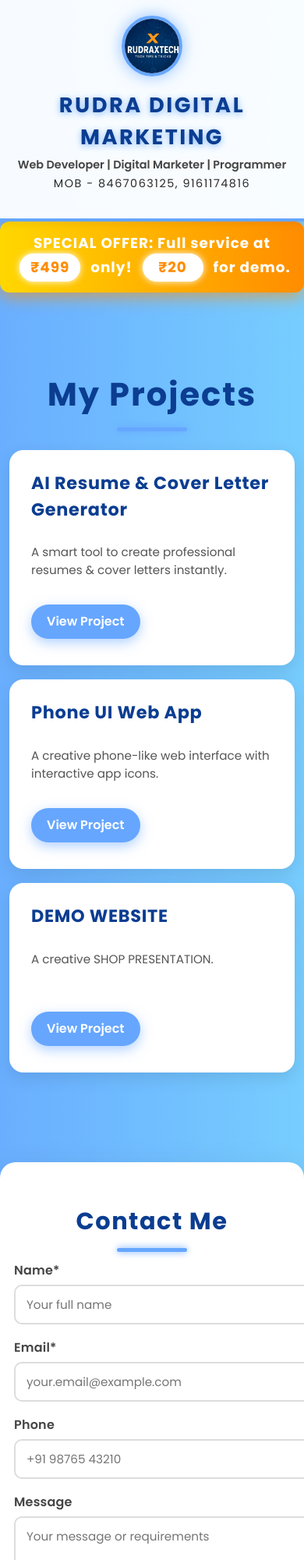
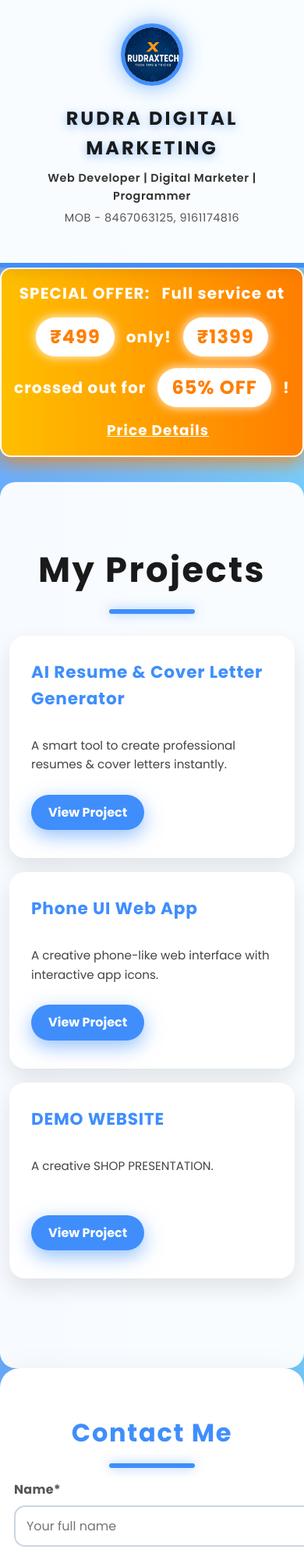
Before and after one commit to anandshukla2212/rudramarket, a plain HTML site: page index.html in a window 390 px wide. Shown: the top 2000 px of the page at 78% size. Drawn offline with Linux system fonts and the light colour scheme.

Commit message:
Update index.html

```diff
--- a/index.html
+++ b/index.html
@@ -8,6 +8,7 @@
   <link href="https://fonts.googleapis.com/css2?family=Poppins:wght@400;600;700&display=swap" rel="stylesheet" />
   <link rel="stylesheet" href="https://cdnjs.cloudflare.com/ajax/libs/font-awesome/6.4.0/css/all.min.css" />
   <style>
+    /* Background gradient animation */
     @keyframes gradientBG {
       0% { background-position: 0% 50%; }
       50% { background-position: 100% 50%; }
@@ -19,389 +20,396 @@
       background: linear-gradient(270deg, #89f7fe, #66a6ff, #89f7fe, #66a6ff);
       background-size: 800% 800%;
       animation: gradientBG 20s ease infinite;
-      color: #333;
+      color: #1a1a1a;
       scroll-behavior: smooth;
       min-height: 100vh;
       display: flex;
       flex-direction: column;
-      line-height: 1.5;
+      line-height: 1.6;
+      -webkit-font-smoothing: antialiased;
+      -moz-osx-font-smoothing: grayscale;
     }
     header {
       text-align: center;
-      padding: 20px 15px 30px;
-      background: rgba(255, 255, 255, 0.95);
-      border-bottom: 4px solid #66a6ff;
-      box-shadow: 0 3px 10px rgba(0,0,0,0.08);
+      padding: 30px 20px 40px;
+      background: rgba(255, 255, 255, 0.96);
+      border-bottom: 6px solid #3f8efc;
+      box-shadow: 0 4px 18px rgba(0, 0, 0, 0.1);
       position: sticky;
       top: 0;
-      z-index: 10;
+      z-index: 1000;
+      user-select: none;
     }
     header img {
-      width: 100px;
-      height: 100px;
+      width: 110px;
+      height: 110px;
       border-radius: 50%;
-      border: 4px solid #66a6ff;
-      box-shadow: 0 0 20px rgba(102, 166, 255, 0.7);
+      border: 5px solid #3f8efc;
+      box-shadow: 0 0 28px #3f8efcaa;
       object-fit: cover;
       transition: transform 0.4s ease, box-shadow 0.4s ease;
       cursor: pointer;
-      margin-bottom: 10px;
+      margin-bottom: 15px;
     }
     header img:hover {
-      transform: scale(1.1) rotate(5deg);
-      box-shadow: 0 0 30px rgba(102, 166, 255, 1);
+      transform: scale(1.12) rotate(7deg);
+      box-shadow: 0 0 42px #3f8efcff;
     }
     header h1 {
-      margin: 0 0 4px;
-      font-size: 1.8rem;
-      letter-spacing: 2.5px;
+      margin: 0 0 8px;
+      font-size: 2.3rem;
+      letter-spacing: 3px;
       font-weight: 700;
-      color: #0b3d91;
-      text-shadow: 0 2px 8px rgba(102, 166, 255, 0.8);
+      color: #1a1a1a;
+      text-shadow: 0 3px 12px #3f8efc88;
     }
     header p {
-      font-size: 0.95rem;
-      color: #444;
-      margin: 3px 0;
+      font-size: 1.05rem;
+      color: #333;
+      margin: 5px 0;
       font-weight: 600;
+      letter-spacing: 0.6px;
     }
     header p:last-child {
-      letter-spacing: 1.5px;
+      color: #555;
       font-weight: 500;
-      color: #2a2a2a;
+      letter-spacing: 0.5px;
     }
-
     /* Offer Banner */
     .offer-banner {
-      background: linear-gradient(90deg, #ffd700, #ff8c00);
-      padding: 15px 15px;
-      margin: 0 auto 35px;
+      background: linear-gradient(90deg, #ffbf00, #ff7e00);
+      padding: 20px 20px;
+      margin: 0 auto 45px;
       max-width: 1000px;
-      border-radius: 12px;
-      box-shadow: 0 6px 20px rgba(255, 140, 0, 0.6);
+      border-radius: 14px;
+      box-shadow: 0 7px 24px rgba(255, 126, 0, 0.8);
       text-align: center;
       cursor: default;
       transition: background 0.4s ease;
+      user-select: none;
+      color: #fff;
+      font-weight: 700;
+      font-size: 1.4rem;
+      letter-spacing: 1.1px;
+      display: flex;
+      justify-content: center;
+      align-items: center;
+      gap: 15px;
+      flex-wrap: wrap;
+      border: 2px solid #fff;
     }
     .offer-banner:hover {
-      background: linear-gradient(90deg, #ff8c00, #ffd700);
-      box-shadow: 0 8px 30px rgba(255, 165, 0, 0.8);
+      background: linear-gradient(90deg, #ff7e00, #ffbf00);
+      box-shadow: 0 10px 35px rgba(255, 140, 0, 0.9);
     }
-    .offer-banner .offer-content p {
-      font-size: 1.35rem;
-      font-weight: 700;
-      color: #fff;
-      letter-spacing: 1px;
-      margin: 0;
-      user-select: none;
-    }
-    .offer-banner .offer-content p span {
+    .offer-banner span {
       background: #fff;
-      color: #ff8c00;
-      padding: 4px 14px;
-      border-radius: 25px;
-      margin: 0 8px;
-      box-shadow: 0 0 10px #fff;
+      color: #ff7e00;
+      padding: 6px 18px;
+      border-radius: 30px;
+      box-shadow: 0 0 14px #fff;
       transition: box-shadow 0.3s ease;
       display: inline-block;
-      min-width: 50px;
+      min-width: 60px;
+      font-size: 1.5rem;
     }
-    .offer-banner .offer-content p span:hover {
-      box-shadow: 0 0 18px #ff8c00;
+    .offer-banner span:hover {
+      box-shadow: 0 0 25px #ff7e00;
     }
-
+    .offer-banner a {
+      font-weight: 700;
+      font-size: 1.15rem;
+      color: #fff;
+      text-decoration: underline;
+      margin-left: 15px;
+      user-select: text;
+      cursor: pointer;
+      border-bottom: 2px solid transparent;
+      transition: border-color 0.3s ease;
+    }
+    .offer-banner a:hover {
+      border-color: #fff;
+    }
+    /* Section general */
     section {
-      padding: 50px 15px 60px;
+      padding: 60px 20px 70px;
       max-width: 1000px;
       margin: auto;
       flex-grow: 1;
+      background: rgba(255,255,255,0.95);
+      border-radius: 20px;
+      box-shadow: 0 15px 40px rgba(0,0,0,0.08);
+      user-select: none;
     }
+    /* Section heading */
     h2 {
       text-align: center;
-      color: #0b3d91;
-      margin-bottom: 40px;
-      font-size: 2.6rem;
+      color: #1a1a1a;
+      margin-bottom: 48px;
+      font-size: 2.8rem;
+      font-weight: 700;
+      letter-spacing: 2.4px;
       position: relative;
-      font-weight: 700;
-      letter-spacing: 2px;
+      user-select: text;
     }
     h2::after {
       content: "";
       position: absolute;
-      width: 90px;
-      height: 5px;
-      background: #66a6ff;
-      bottom: -16px;
+      width: 110px;
+      height: 6px;
+      background: #3f8efc;
+      bottom: -20px;
       left: 50%;
       transform: translateX(-50%);
-      border-radius: 3px;
-      box-shadow: 0 0 10px #66a6ff;
+      border-radius: 4px;
+      box-shadow: 0 0 14px #3f8efc88;
     }
-
     /* Projects grid */
     .projects {
       display: grid;
       grid-template-columns: repeat(auto-fit, minmax(280px, 1fr));
-      gap: 26px;
+      gap: 30px;
       margin-bottom: 70px;
     }
     .project {
       background: #fff;
-      padding: 26px 28px 34px;
-      border-radius: 18px;
-      box-shadow: 0 7px 22px rgba(0,0,0,0.1);
-      transition: transform 0.35s cubic-bezier(0.4, 0, 0.2, 1), box-shadow 0.35s ease;
+      padding: 30px 28px 36px;
+      border-radius: 20px;
+      box-shadow: 0 12px 28px rgba(0,0,0,0.1);
+      transition: transform 0.4s cubic-bezier(0.4, 0, 0.2, 1), box-shadow 0.35s ease;
       cursor: default;
       display: flex;
       flex-direction: column;
       justify-content: space-between;
+      user-select: text;
     }
     .project:hover {
-      transform: translateY(-8px) scale(1.04);
-      box-shadow: 0 13px 30px rgba(0,0,0,0.15);
+      transform: translateY(-12px) scale(1.06);
+      box-shadow: 0 20px 48px rgba(0,0,0,0.15);
     }
     .project h3 {
-      margin: 0 0 12px;
-      color: #0b3d91;
+      margin: 0 0 15px;
+      color: #3f8efc;
       font-weight: 700;
-      font-size: 1.6rem;
-      letter-spacing: 0.7px;
+      font-size: 1.75rem;
+      letter-spacing: 0.8px;
     }
     .project p {
-      font-size: 1rem;
-      color: #555;
-      min-height: 65px;
-      line-height: 1.5;
-      margin-bottom: 18px;
+      font-size: 1.05rem;
+      color: #444;
+      min-height: 72px;
+      line-height: 1.6;
+      margin-bottom: 20px;
       flex-grow: 1;
+      user-select: text;
     }
     .project a {
       align-self: flex-start;
-      padding: 11px 22px;
-      background: #66a6ff;
+      padding: 13px 28px;
+      background: #3f8efc;
       color: white;
-      border-radius: 30px;
-      font-weight: 600;
-      font-size: 1.05rem;
+      border-radius: 35px;
+      font-weight: 700;
+      font-size: 1.1rem;
       text-decoration: none;
-      box-shadow: 0 5px 15px rgba(102, 166, 255, 0.5);
-      transition: background 0.3s ease, box-shadow 0.3s ease;
+      box-shadow: 0 8px 25px rgba(63, 142, 252, 0.55);
+      transition: background 0.35s ease, box-shadow 0.35s ease;
+      user-select: none;
     }
     .project a:hover,
     .project a:focus {
-      background: #4a7ad9;
-      box-shadow: 0 7px 20px rgba(74, 122, 217, 0.7);
+      background: #2c6ed5;
+      box-shadow: 0 10px 28px rgba(44, 110, 213, 0.9);
       outline: none;
     }
-
-    /* Contact form styles */
+    /* Contact Form */
     .contact-form {
       background: #fff;
-      padding: 38px 30px;
-      border-radius: 20px;
-      box-shadow: 0 10px 40px rgba(0,0,0,0.1);
-      max-width: 480px;
-      margin: 0 auto 80px;
-      transition: box-shadow 0.3s ease;
+      padding: 45px 35px 50px;
+      border-radius: 25px;
+      box-shadow: 0 18px 50px rgba(0,0,0,0.1);
+      max-width: 520px;
+      margin: 0 auto 90px;
+      transition: box-shadow 0.35s ease;
+      user-select: text;
     }
     .contact-form:hover {
-      box-shadow: 0 14px 60px rgba(0,0,0,0.15);
+      box-shadow: 0 22px 70px rgba(0,0,0,0.15);
     }
     .contact-form h2 {
-      margin-bottom: 28px;
-      color: #0b3d91;
-      font-size: 2.2rem;
+      margin-bottom: 35px;
+      color: #3f8efc;
+      font-size: 2.4rem;
       font-weight: 700;
       text-align: center;
-      letter-spacing: 1.5px;
+      letter-spacing: 1.7px;
+      user-select: text;
     }
     .contact-form label {
       display: block;
-      margin-top: 20px;
-      font-weight: 600;
-      color: #444;
-      font-size: 1.05rem;
-      letter-spacing: 0.2px;
+      margin-top: 24px;
+      font-weight: 700;
+      color: #555;
+      font-size: 1.1rem;
+      letter-spacing: 0.3px;
+      user-select: text;
     }
     .contact-form input,
     .contact-form textarea {
       width: 100%;
-      padding: 14px 16px;
-      margin-top: 6px;
-      border: 2px solid #ddd;
-      border-radius: 10px;
-      font-size: 1rem;
+      padding: 16px 18px;
+      margin-top: 8px;
+      border: 2.5px solid #cbd5e1;
+      border-radius: 14px;
+      font-size: 1.1rem;
       font-family: 'Poppins', sans-serif;
-      transition: border-color 0.3s ease, box-shadow 0.3s ease;
+      transition: border-color 0.35s ease, box-shadow 0.35s ease;
       resize: vertical;
+      user-select: text;
     }
     .contact-form input:focus,
     .contact-form textarea:focus {
-      border-color: #66a6ff;
-      box-shadow: 0 0 8px #66a6ffaa;
+      border-color: #3f8efc;
+      box-shadow: 0 0 12px #3f8efcaa;
       outline: none;
     }
     .contact-form textarea {
-      min-height: 120px;
-      font-size: 1.05rem;
+      min-height: 140px;
+      font-size: 1.15rem;
     }
     .contact-form button {
-      margin-top: 32px;
-      background: linear-gradient(135deg, #66a6ff, #5479d9);
+      margin-top: 38px;
+      background: linear-gradient(135deg, #3f8efc, #1a66d1);
       color: white;
       border: none;
-      padding: 15px 0;
-      font-size: 1.22rem;
-      font-weight: 700;
-      border-radius: 50px;
+      padding: 18px 0;
+      font-size: 1.3rem;
+      font-weight: 800;
+      border-radius: 60px;
       cursor: pointer;
       width: 100%;
-      box-shadow: 0 8px 20px rgba(102, 166, 255, 0.7);
+      box-shadow: 0 12px 30px rgba(31, 96, 225, 0.8);
       transition: background 0.4s ease, box-shadow 0.4s ease;
       user-select: none;
       touch-action: manipulation;
     }
     .contact-form button:hover,
     .contact-form button:focus {
-      background: linear-gradient(135deg, #5479d9, #4061a6);
-      box-shadow: 0 10px 25px rgba(64, 97, 166, 0.9);
+      background: linear-gradient(135deg, #1a66d1, #1349a2);
+      box-shadow: 0 15px 35px rgba(19, 73, 162, 0.95);
       outline: none;
     }
     .contact-form button:disabled {
-      background: #a0bdfd;
+      background: #a3bbf8;
       box-shadow: none;
       cursor: not-allowed;
     }
-
+    /* Footer */
     footer {
       text-align: center;
-      padding: 28px 15px;
-      background: rgba(255, 255, 255, 0.95);
-      font-size: 1rem;
-      color: #555;
-      border-top: 4px solid #66a6ff;
-      box-shadow: 0 -2px 10px rgba(0,0,0,0.05);
+      padding: 32px 20px;
+      background: rgba(255, 255, 255, 0.96);
+      font-size: 1.05rem;
+      color: #444;
+      border-top: 6px solid #3f8efc;
+      box-shadow: 0 -3px 14px rgba(0,0,0,0.06);
       user-select: none;
     }
-    footer .social-icons {
-      margin-bottom: 12px;
-    }
-    footer .social-icons a {
-      color: #66a6ff;
-      margin: 0 14px;
-      font-size: 1.6rem;
-      text-decoration: none;
-      transition: color 0.3s ease;
-    }
-    footer .social-icons a:hover,
-    footer .social-icons a:focus {
-      color: #5479d9;
-      outline: none;
-    }
-
-    /* Responsive styles */
-
+    /* Responsive */
     @media (max-width: 1024px) {
       header img {
         width: 90px;
         height: 90px;
       }
       header h1 {
-        font-size: 2.3rem;
+        font-size: 2rem;
       }
       section {
-        padding: 45px 20px 55px;
+        padding: 50px 18px 60px;
       }
     }
-
     @media (max-width: 768px) {
       header img {
         width: 80px;
         height: 80px;
       }
       header h1 {
-        font-size: 2rem;
+        font-size: 1.8rem;
       }
-      .offer-banner .offer-content p {
+      .offer-banner {
         font-size: 1.25rem;
+        padding: 18px 16px;
+        margin-bottom: 40px;
       }
       section {
-        padding: 40px 18px 50px;
+        padding: 45px 16px 55px;
       }
       .projects {
         grid-template-columns: repeat(auto-fit, minmax(260px, 1fr));
-        gap: 20px;
+        gap: 22px;
       }
       .contact-form {
-        max-width: 90%;
-        padding: 35px 25px;
+        max-width: 95%;
+        padding: 40px 28px;
+        margin-bottom: 70px;
       }
     }
-
     @media (max-width: 480px) {
       header img {
         width: 70px;
         height: 70px;
       }
       header h1 {
-        font-size: 1.7rem;
+        font-size: 1.5rem;
       }
       header p {
         font-size: 0.9rem;
       }
       .offer-banner {
-        padding: 14px 15px;
-        margin-bottom: 30px;
-      }
-      .offer-banner .offer-content p {
-        font-size: 1.15rem;
+        padding: 15px 14px;
+        margin-bottom: 32px;
       }
       section {
-        padding: 35px 12px 45px;
+        padding: 40px 12px 45px;
       }
       .projects {
         grid-template-columns: 1fr;
         gap: 18px;
       }
       .project h3 {
-        font-size: 1.4rem;
+        font-size: 1.35rem;
       }
       .project p {
         font-size: 0.95rem;
-        min-height: 60px;
+        min-height: 55px;
       }
       .project a {
-        padding: 10px 20px;
+        padding: 10px 22px;
         font-size: 1rem;
       }
       .contact-form {
-        padding: 28px 18px;
-        max-width: 100%;
-        margin-bottom: 60px;
+        padding: 30px 18px;
+        margin-bottom: 50px;
       }
       .contact-form h2 {
-        font-size: 1.9rem;
+        font-size: 2rem;
       }
       .contact-form label {
         font-size: 1rem;
-        margin-top: 18px;
+        margin-top: 16px;
       }
       .contact-form input,
       .contact-form textarea {
-        font-size: 0.95rem;
+        font-size: 1rem;
         padding: 12px 14px;
       }
       .contact-form button {
-        font-size: 1.15rem;
+        font-size: 1.2rem;
         padding: 14px 0;
       }
       footer {
-        font-size: 0.9rem;
-        padding: 25px 10px;
-      }
-      footer .social-icons a {
-        font-size: 1.4rem;
-        margin: 0 10px;
+        font-size: 0.95rem;
+        padding: 24px 12px;
       }
     }
   </style>
@@ -417,9 +425,8 @@
 
   <!-- Offer Banner -->
   <section class="offer-banner" aria-label="Special offer">
-    <div class="offer-content">
-      <p><strong>SPECIAL OFFER:</strong> Full service at <span>₹499</span> only! <span>₹20</span> for demo.</p>
-    </div>
+    <strong>SPECIAL OFFER:</strong> Full service at <span>₹499</span> only! <span>₹1399</span> crossed out for <span>65% OFF</span>!
+    <a href="price.html" aria-label="See price details">Price Details</a>
   </section>
 
   <section id="projects">
@@ -430,13 +437,11 @@
         <p>A smart tool to create professional resumes & cover letters instantly.</p>
         <a href="https://anandshukla2212.github.io/AI-Resume-Cover-Letter-Generator-BY-ANAND-SHUKLA/" target="_blank" rel="noopener noreferrer" aria-label="View AI Resume and Cover Letter Generator project">View Project</a>
       </div>
-
       <div class="project" tabindex="0">
         <h3>Phone UI Web App</h3>
         <p>A creative phone-like web interface with interactive app icons.</p>
         <a href="https://anandshukla2212.github.io/html-task-RDMCOI/" target="_blank" rel="noopener noreferrer" aria-label="View Phone UI Web App project">View Project</a>
       </div>
-
       <div class="project" tabindex="0">
         <h3>DEMO WEBSITE</h3>
         <p>A creative SHOP PRESENTATION.</p>
@@ -450,12 +455,11 @@
     <form id="customForm">
       <label for="name">Name*</label>
       <input type="text" id="name" name="name" placeholder="Your full name" required />
-
       <label for="email">Email*</label>
       <input type="email" id="email" name="email" placeholder="your.email@example.com" required />
+      <label for="phone">Phone</label>
+      <input type="tel" id="phone" name="phone" placeholder="+91 98765 43210
 
-      <label for="phone">Phone</label>
-      <input type="tel" id="phone" name="phone" placeholder="+91 98765 43210" />
 
       <label for="message">Message</label>
       <textarea id="message" name="message" placeholder="Your message or requirements"></textarea>
```
